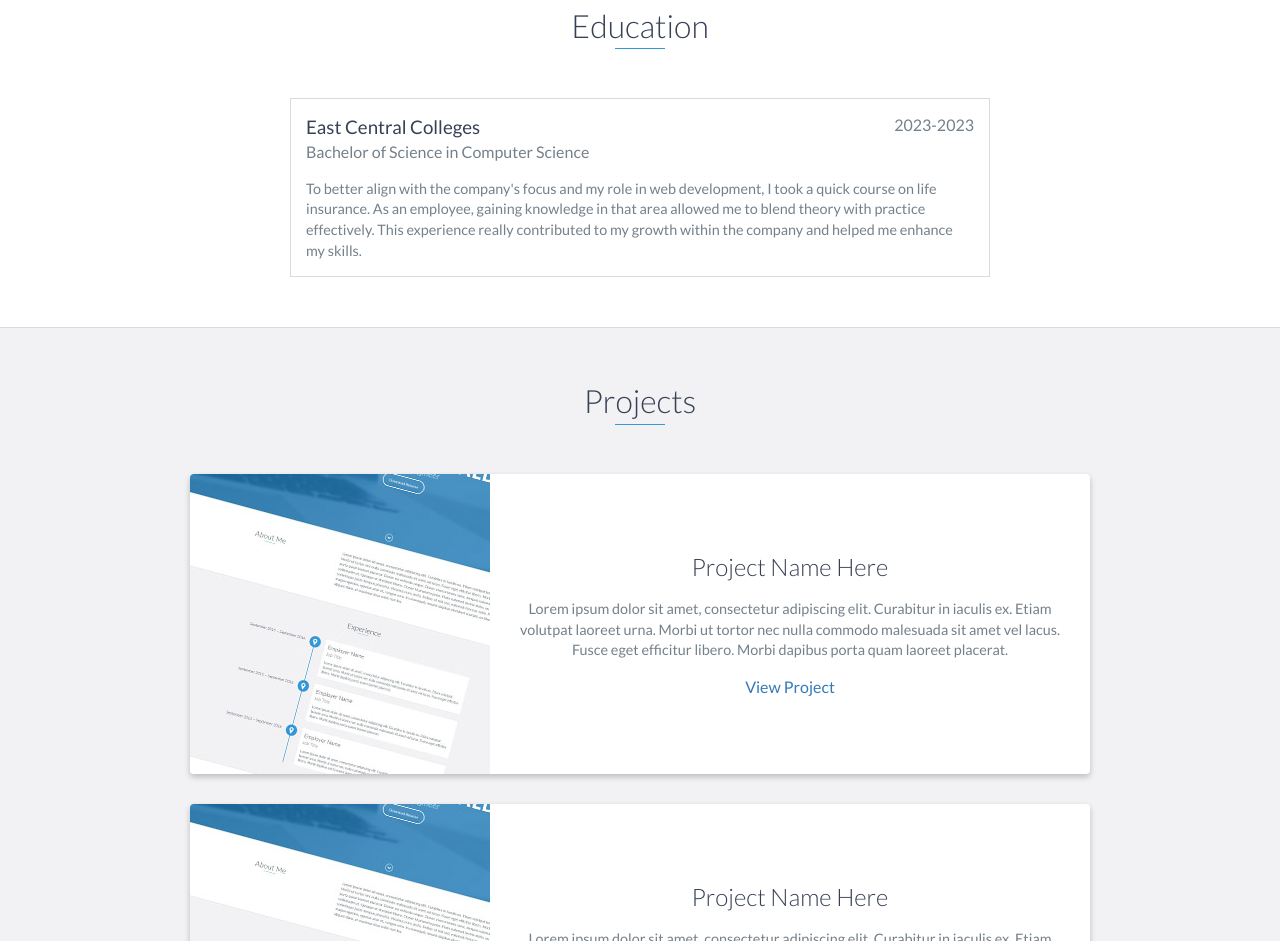
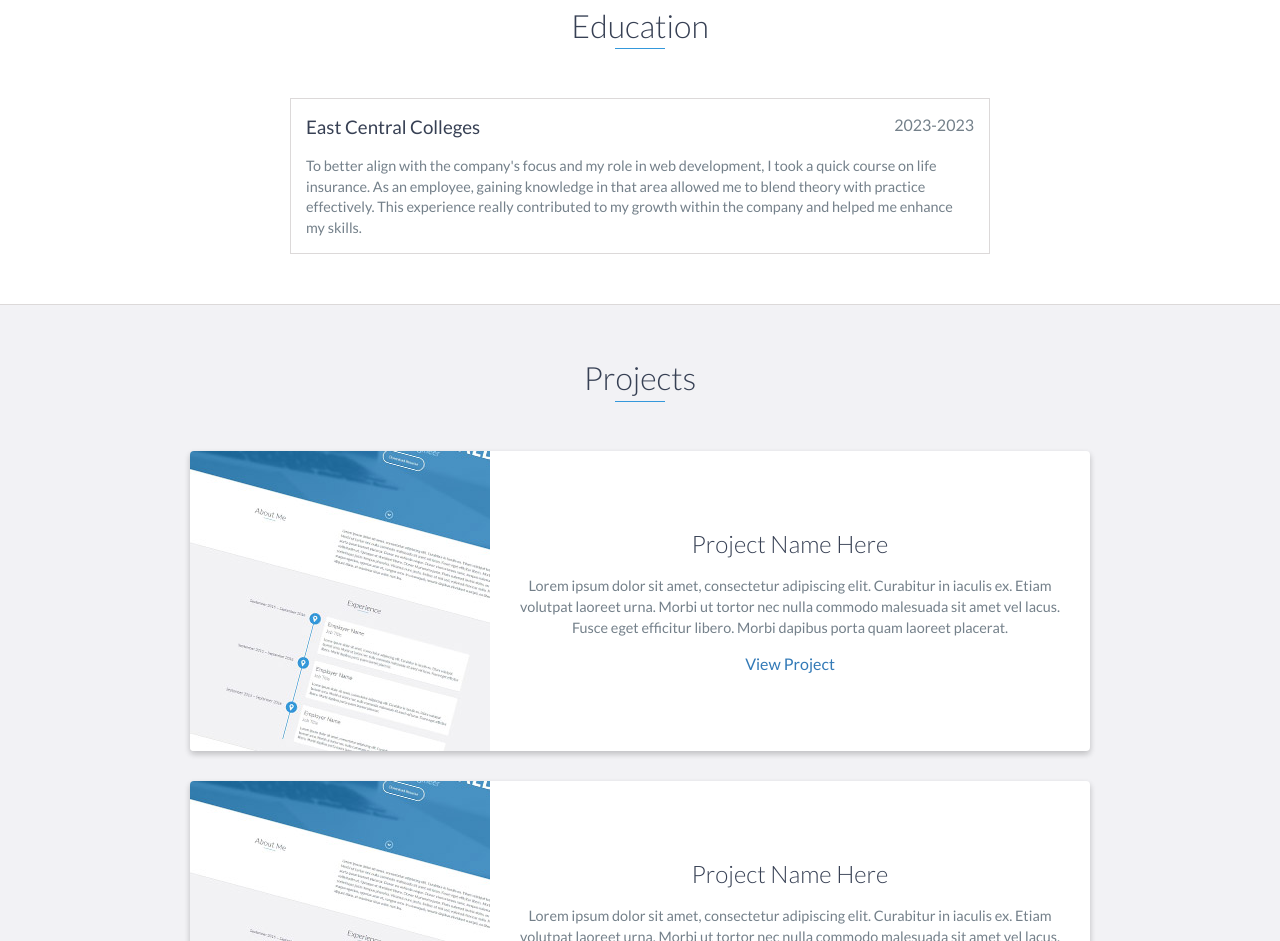
Before and after one commit to robintech514/portfolio, a website: page index.html in a window 1280 px wide. Shown: the part 2076-3017 px from the top of the page. Drawn offline with nearby package versions, Linux system fonts and the light colour scheme.

Commit message:
update degree

```diff
--- a/index.html
+++ b/index.html
@@ -117,7 +117,7 @@
     <div class="education-block">
       <h3>East Central Colleges</h3>
       <span class="education-date">2023-2023</span>
-      <h4>Bachelor of Science in Computer Science</h4>
+      <h4 class="degree"></h4>
       <p>
         To better align with the company's focus and my role in web development, I took a quick course on life insurance. As an employee, gaining knowledge in that area allowed me to blend theory with practice effectively. This experience really contributed to my growth within the company and helped me enhance my skills.
       </p>
```
